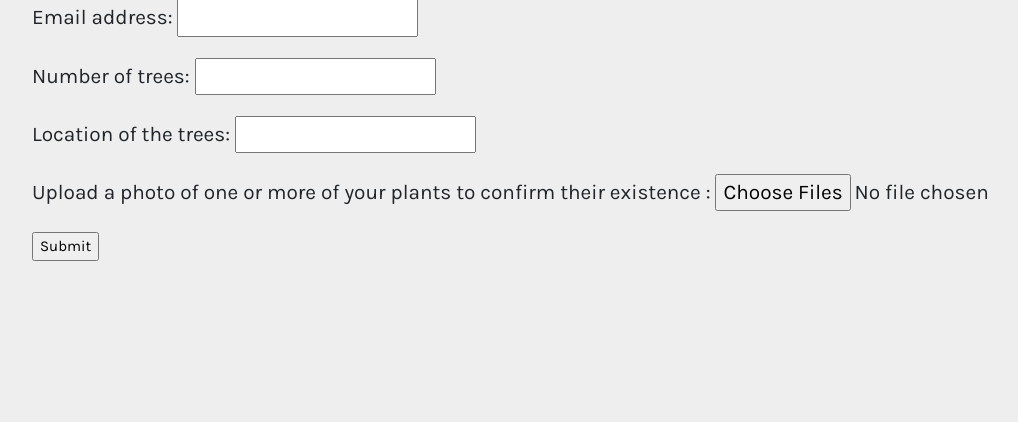
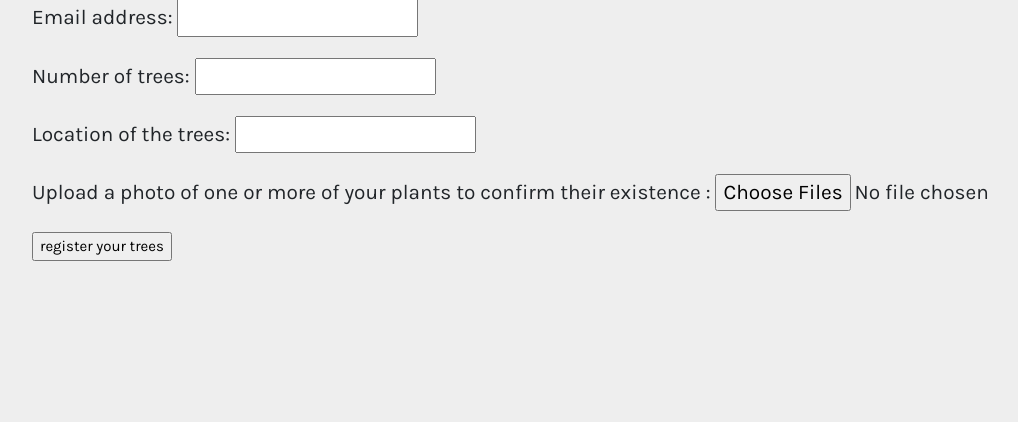
Before and after one commit to aminthika/Greenleaf, a Django app: page /rewild/ in a window 1280 px wide. Shown: the part 103-525 px from the top of the page, without its empty margins (32-1050 px from the left). Run offline with Django 3.2, Linux system fonts and the light colour scheme; some libraries are stand-ins or nearby versions.

Commit message:
renamed the submit button...

```diff
--- a/greenleaf/templates/rewild.html
+++ b/greenleaf/templates/rewild.html
@@ -7,7 +7,7 @@
             {% csrf_token %}
 
             {{ form.as_p }}
-            <input type="submit" name="submit">
+            <input type="submit" value="register your trees">
         </form>
     <div>
 
```
